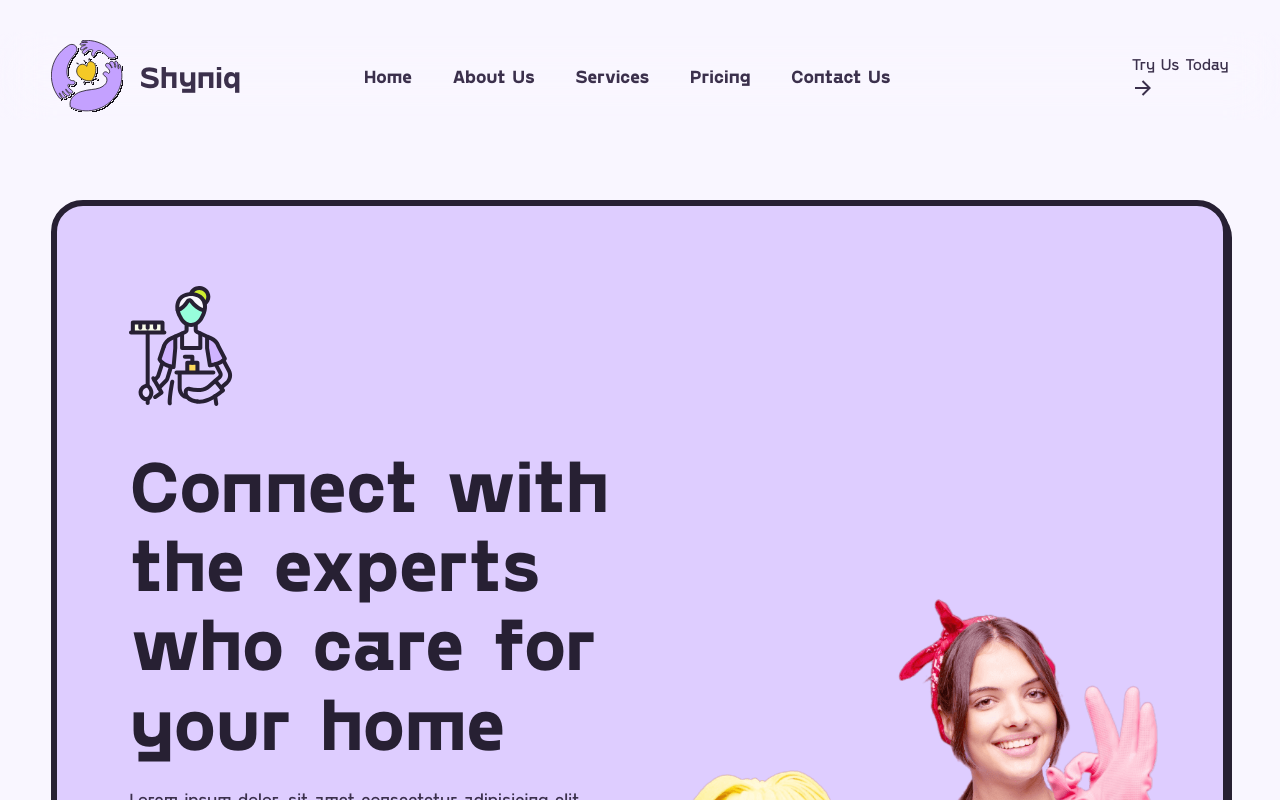
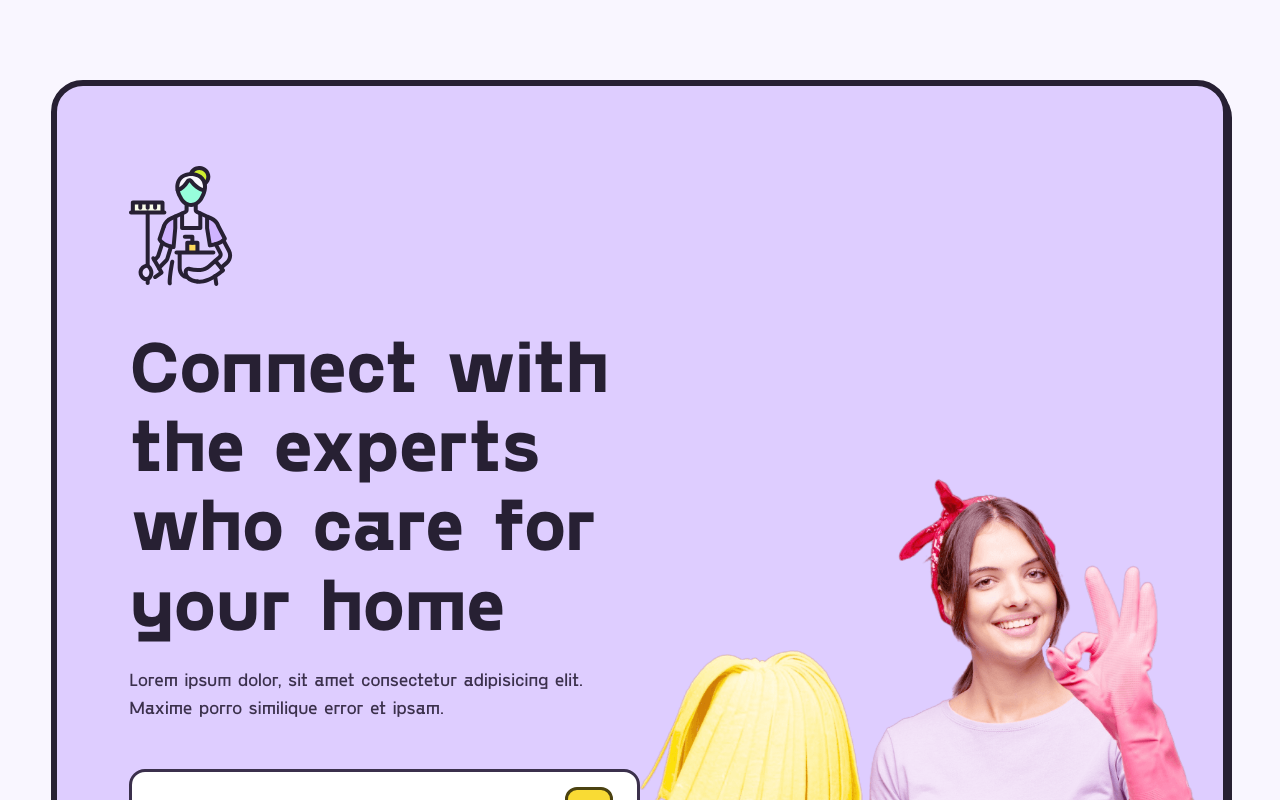
Before and after one commit to KeenCoding12/YT-cleaning-website, a Next.js app: page / in a window 1280 px wide. Shown: the top 800 px of the page. Built offline with nearby package versions, Linux system fonts and the light colour scheme.

Commit message:
Refactor Header component structure and styles

```diff
--- a/components/Header.tsx
+++ b/components/Header.tsx
@@ -9,62 +9,9 @@ import { RiCloseLine, RiMenu4Line } from "@remixicon/react";
 export default function Header() {
   const [isOpen, setIsOpen] = useState(false);
   return (
-    <header className="sticky top-0 left-0 w-full mt-8 bg-transparent backdrop-blur-xl py-2 z-50">
-      <div className="container flex items-center justify-between mx-auto">
-        {/* Logo */}
-        <Link href={"/"} className="flex items-center gap-4 size-18">
-          <Image src="/images/logo.svg" alt="logo" width={94} height={94} />
-          <p className="text-3xl font-bold">Shyniq</p>
-        </Link>
+    <header className="">
+      <div className="container">
 
-        {/* Mobile menu */}
-        <nav
-          className={`lg:hidden absolute top-full left-0 bg-white backdrop-blur-3xl h-0 overflow-y-hidden w-full ${isOpen && "h-auto"}`}
-        >
-          {/* wrapper */}
-          <div className="py-10 px-8 space-y-4">
-            {/* list */}
-            <ul className="space-y-1.5 text-xl focus:text-secondary">
-              {navItems.map((item) => (
-                <li key={item.id}>
-                  <Link
-                    href={item.href}
-                    className="font-bold hover:text-primary transition-colors focus:text-primary"
-                  >
-                    {item.label}
-                  </Link>
-                </li>
-              ))}
-            </ul>
-
-            <Button label="Try Us Today" />
-          </div>
-        </nav>
-        {/* Menu btn */}
-        <button
-          className="btn lg:hidden size-10 bg-secondary flex items-center justify-center"
-          onClick={() => setIsOpen(!isOpen)}
-        >
-          {isOpen ? <RiCloseLine /> : <RiMenu4Line />}
-        </button>
-        {/* Lg menu */}
-        <nav className="hidden lg:flex items-center flex-1">
-          {/* list */}
-          <ul className="flex items-center mx-auto gap-10">
-            {navItems.map((item) => (
-              <li key={item.id}>
-                <Link
-                  href={item.href}
-                  className="font-bold text-lg hover:text-primary transition-colors focus:text-primary"
-                >
-                  {item.label}
-                </Link>
-              </li>
-            ))}
-          </ul>
-
-          <Button label="Try Us Today" />
-        </nav>
       </div>
     </header>
   );
```
